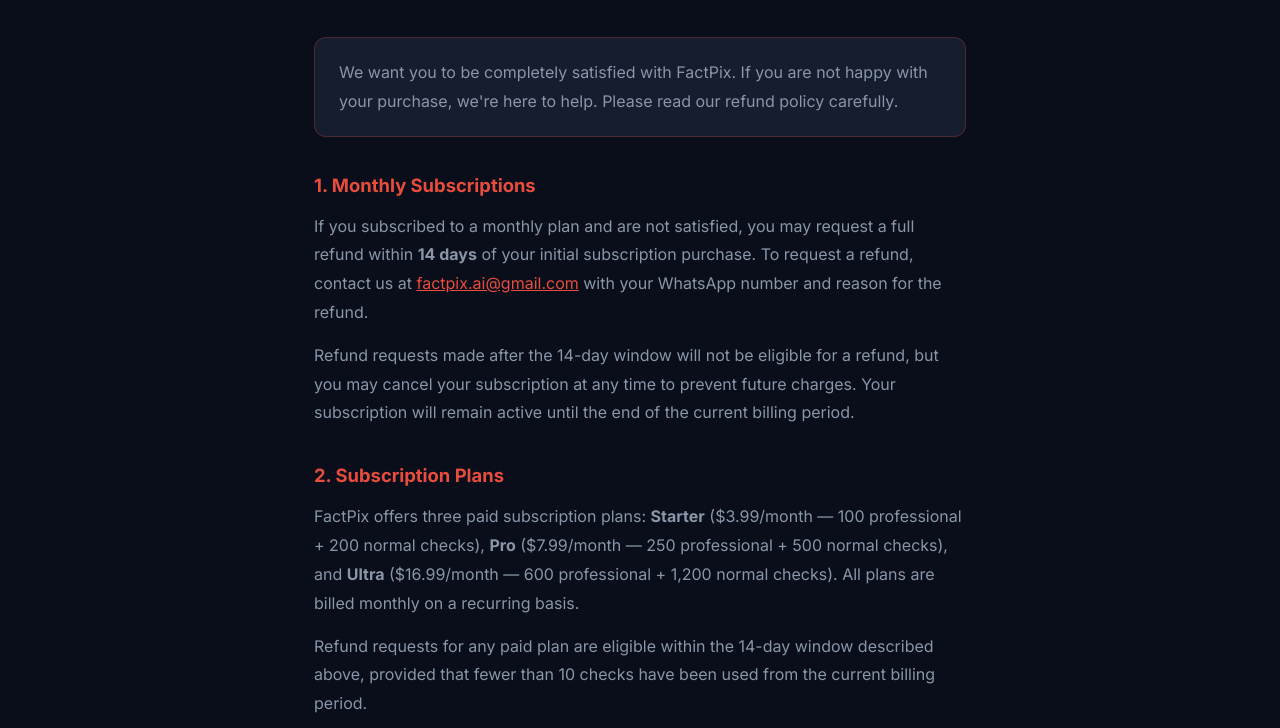
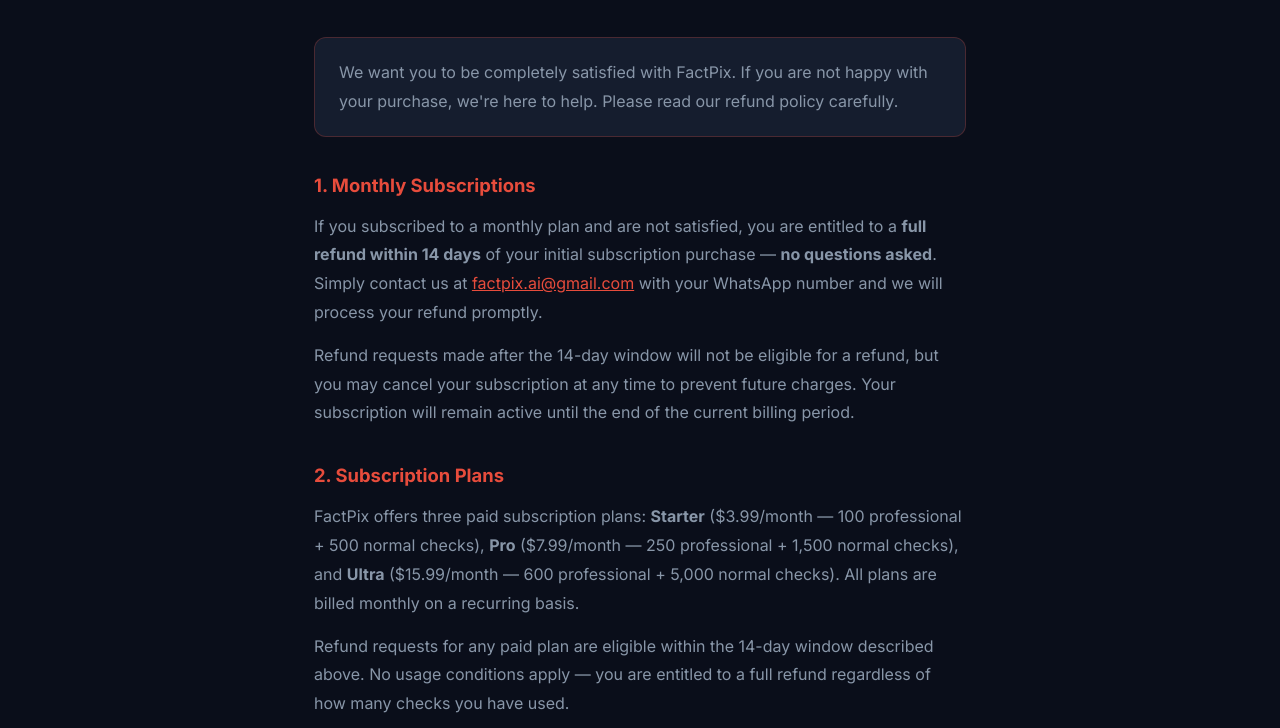
Before and after one commit to factpix-ai/factpix-website, a plain HTML site: page refund.html in a window 1280 px wide. Shown: the part 224-952 px from the top of the page. Drawn offline with Linux system fonts and the light colour scheme.

Commit message:
fix(refund): add 'no questions asked', remove usage condition, fix prices

```diff
--- a/refund.html
+++ b/refund.html
@@ -47,12 +47,12 @@
     </div>
 
     <h2>1. Monthly Subscriptions</h2>
-    <p>If you subscribed to a monthly plan and are not satisfied, you may request a full refund within <strong>14 days</strong> of your initial subscription purchase. To request a refund, contact us at <a href="mailto:factpix.ai@gmail.com">factpix.ai@gmail.com</a> with your WhatsApp number and reason for the refund.</p>
+    <p>If you subscribed to a monthly plan and are not satisfied, you are entitled to a <strong>full refund within 14 days</strong> of your initial subscription purchase — <strong>no questions asked</strong>. Simply contact us at <a href="mailto:factpix.ai@gmail.com">factpix.ai@gmail.com</a> with your WhatsApp number and we will process your refund promptly.</p>
     <p>Refund requests made after the 14-day window will not be eligible for a refund, but you may cancel your subscription at any time to prevent future charges. Your subscription will remain active until the end of the current billing period.</p>
 
     <h2>2. Subscription Plans</h2>
-    <p>FactPix offers three paid subscription plans: <strong>Starter</strong> ($3.99/month — 100 professional + 200 normal checks), <strong>Pro</strong> ($7.99/month — 250 professional + 500 normal checks), and <strong>Ultra</strong> ($16.99/month — 600 professional + 1,200 normal checks). All plans are billed monthly on a recurring basis.</p>
-    <p>Refund requests for any paid plan are eligible within the 14-day window described above, provided that fewer than 10 checks have been used from the current billing period.</p>
+    <p>FactPix offers three paid subscription plans: <strong>Starter</strong> ($3.99/month — 100 professional + 500 normal checks), <strong>Pro</strong> ($7.99/month — 250 professional + 1,500 normal checks), and <strong>Ultra</strong> ($15.99/month — 600 professional + 5,000 normal checks). All plans are billed monthly on a recurring basis.</p>
+    <p>Refund requests for any paid plan are eligible within the 14-day window described above. No usage conditions apply — you are entitled to a full refund regardless of how many checks you have used.</p>
 
     <h2>3. Free Tier</h2>
     <p>The free tier is provided at no cost and is therefore not eligible for any refund.</p>
@@ -86,7 +86,7 @@
     <p><strong>Operator:</strong> Ahmad Mousa Abdalla Ibrahim</p>
 
     <div class="footer-note">
-      <p>© 2025 FactPix. All rights reserved. | <a href="privacy.html">Privacy Policy</a> | <a href="terms.html">Terms of Service</a></p>
+      <p>© 2026 FactPix. All rights reserved. | <a href="privacy.html">Privacy Policy</a> | <a href="terms.html">Terms of Service</a></p>
     </div>
   </div>
 </body>
```
